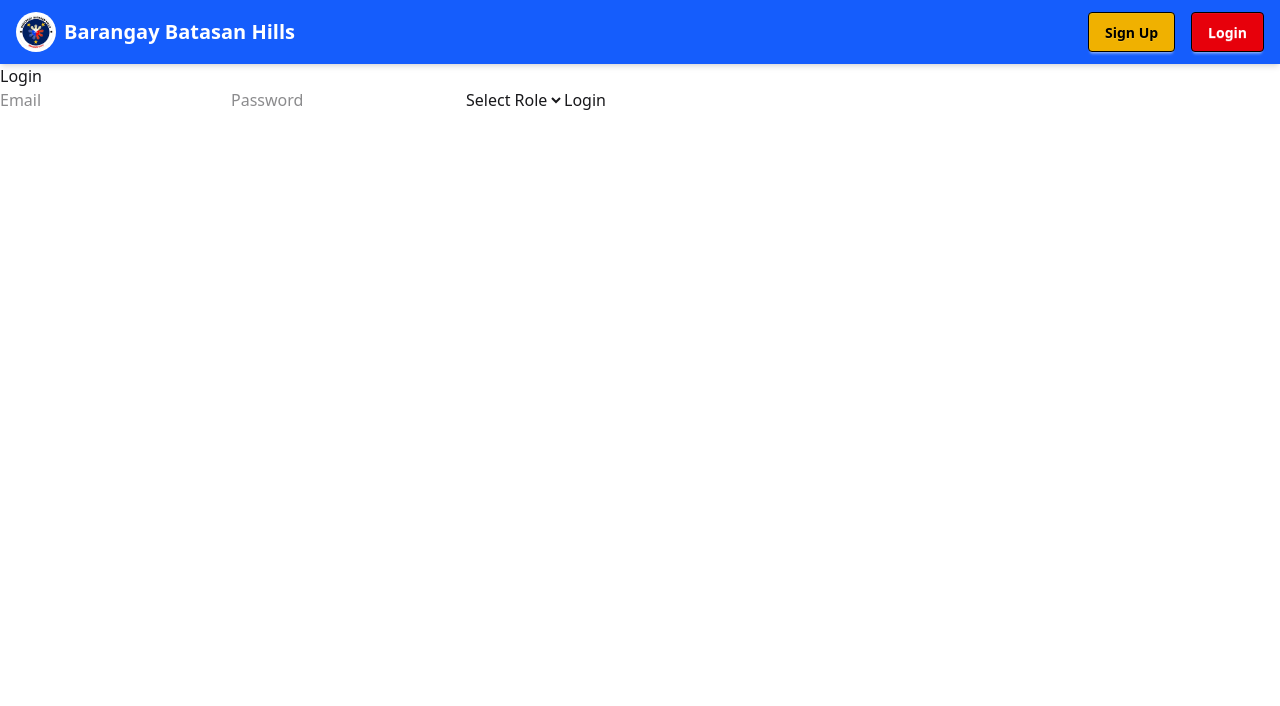
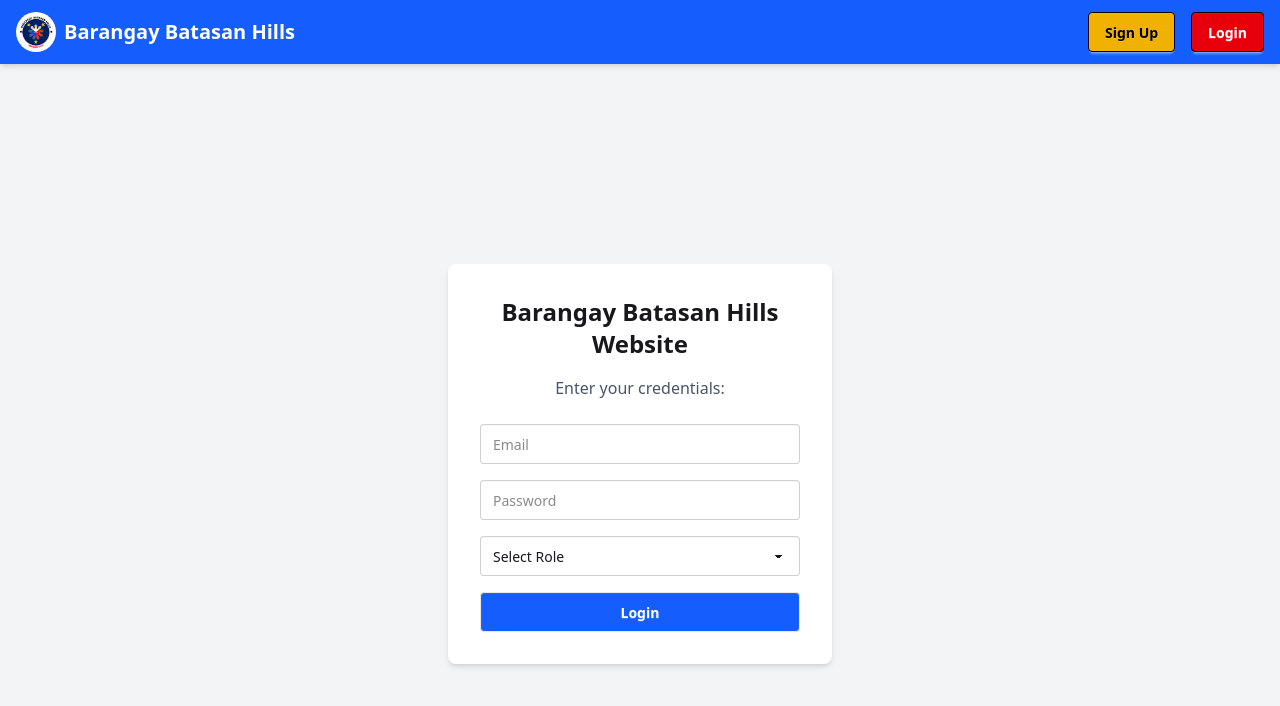
Before and after one commit to Justin-Vito/vite-vega-frontend, a React (Vite) app: page /login in a window 1280 px wide. Shown: the top 706 px of the page. Built offline with nearby package versions, Linux system fonts and the light colour scheme; no server answers.

Commit message:
Update Login.jsx

```diff
--- a/src/Login.jsx
+++ b/src/Login.jsx
@@ -1,14 +1,15 @@
-import React, { useState } from "react";
+import { useState } from "react";
+import { useNavigate } from "react-router-dom";
 import axios from "axios";
 
 const API_URL = process.env.REACT_APP_API_URL || "http://localhost:5003";
 
-function Login() {
+const Login = () => {
   const [email, setEmail] = useState("");
   const [password, setPassword] = useState("");
   const [role, setRole] = useState("");
   const [error, setError] = useState("");
-  const [success, setSuccess] = useState("");
+  const navigate = useNavigate();
 
   const handleLogin = async () => {
     if (!role) {
@@ -16,50 +17,58 @@ function Login() {
       return;
     }
 
-    const endpoint =
-      role === "residents" ? "/api/residents/login" :
-      role === "officials" ? "/api/officials/login" :
-      "/api/admins/login";
+    const endpoint = role === "residents" ? "/api/residents/login" : "/api/admins/login";
 
     try {
       const response = await axios.post(`${API_URL}${endpoint}`, { email, password });
-      localStorage.setItem("token", response.data.token);
-      setSuccess(`Logged in as ${role} successfully!`);
-      setError("");
+      const { token, role: userRole } = response.data;
+      localStorage.setItem("token", token);
+      if (userRole === "admin") navigate("/admin");
+      else if (userRole === "officials") navigate("/officials");
+      else if (userRole === "residents") navigate("/residents");
+      else setError("Unknown role returned from server.");
     } catch (err) {
-      setError(err.response?.data?.message || "Login failed");
-      setSuccess("");
+      setError("Invalid credentials. " + (err.response?.data?.message || "Please try again."));
+      console.error(err);
     }
   };
 
   return (
-    <div>
-      <h2>Login</h2>
-      {error && <p style={{ color: "red" }}>{error}</p>}
-      {success && <p style={{ color: "green" }}>{success}</p>}
+    <div className="flex justify-center items-center h-screen bg-gray-100">
+      <div className="bg-white p-8 rounded-lg shadow-md w-96 text-center">
+        <h1 className="text-2xl font-bold mb-4">Barangay Batasan Hills Website</h1>
+        <p className="text-gray-600 mb-6">Enter your credentials:</p>
+        {error && <p className="text-red-600 mb-4">{error}</p>}
         <input
           type="email"
+          placeholder="Email"
           value={email}
           onChange={(e) => setEmail(e.target.value)}
-        placeholder="Email"
-        required
+          className="input input-bordered w-full mb-4"
         />
         <input
           type="password"
+          placeholder="Password"
           value={password}
           onChange={(e) => setPassword(e.target.value)}
-        placeholder="Password"
-        required
+          className="input input-bordered w-full mb-4"
         />
-      <select value={role} onChange={(e) => setRole(e.target.value)}>
+        <select
+          value={role}
+          onChange={(e) => setRole(e.target.value)}
+          className="select select-bordered w-full mb-4"
+        >
           <option value="">Select Role</option>
-        <option value="residents">Resident</option>
-        <option value="officials">Official</option>
-        <option value="admins">Admin</option>
+          <option value="admin">Admin</option>
+          <option value="officials">Officials</option>
+          <option value="residents">Residents</option>
         </select>
-      <button onClick={handleLogin}>Login</button>
+        <button onClick={handleLogin} className="btn bg-blue-600 text-white w-full">
+          Login
+        </button>
+      </div>
     </div>
   );
-}
+};
 
 export default Login;
```
Lines whose indentation alone changed are shown as unchanged.
